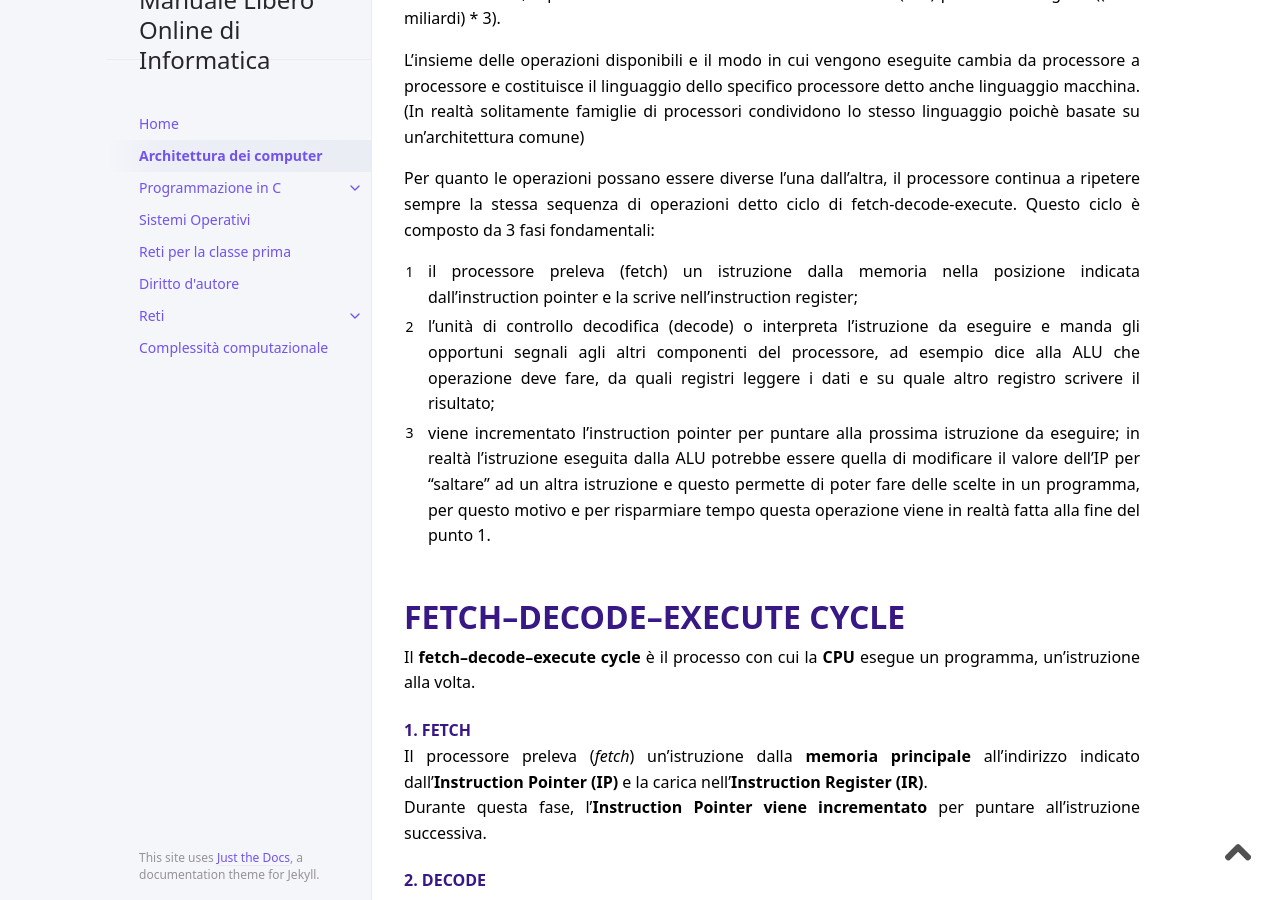
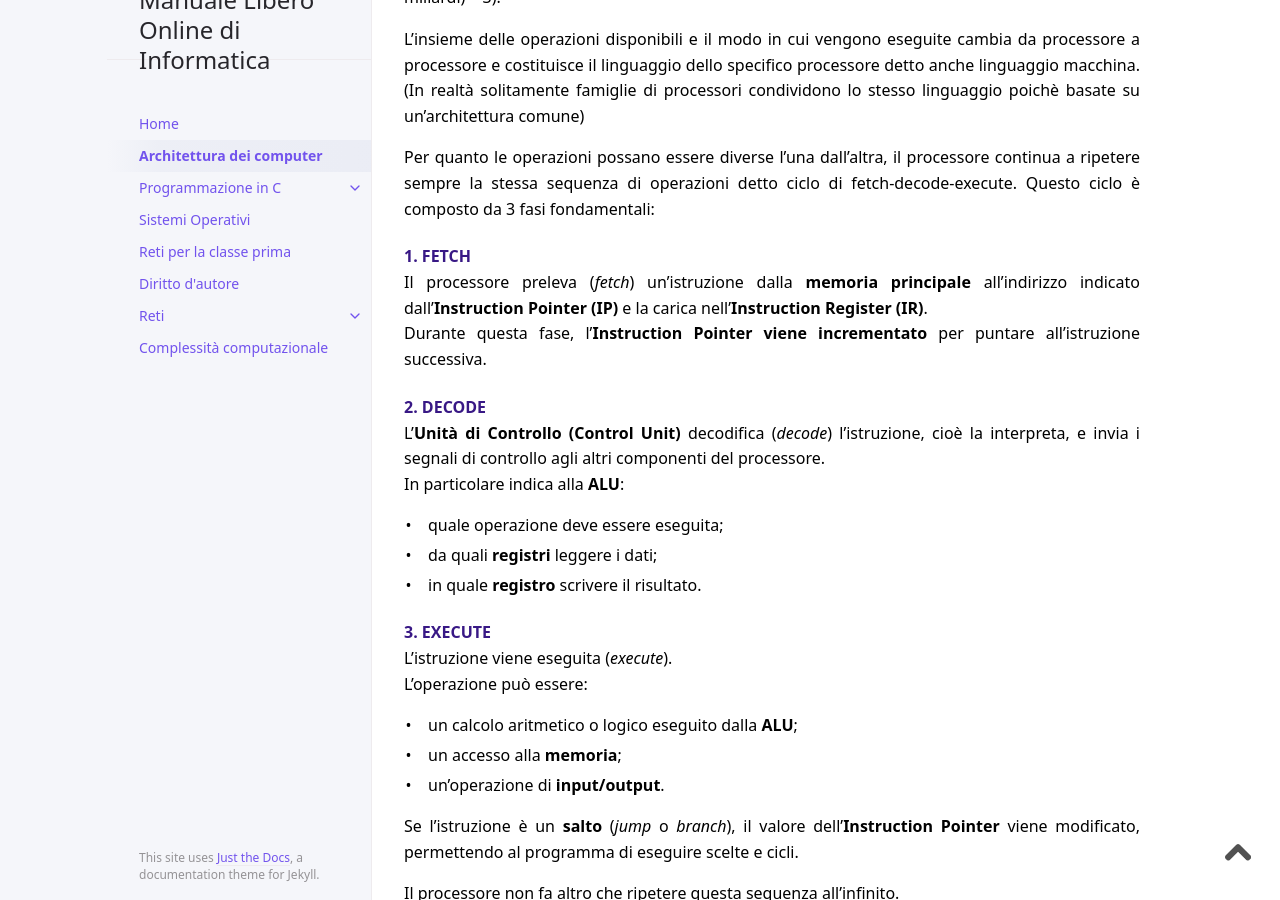
Before and after one commit to 4chi11e/manuale-libero-online-di-informatica, a Jekyll site: the page built from docs/architettura.md, in a window 1280 px wide and 900 px high, scrolled down 4022 px. Built offline with Jekyll 4.4.1, drawn with Linux system fonts in a browser that asks for light colours; some of the changed text lies outside the part shown.

Commit message:
correggo ancora il fetch-decode-execute

```diff
--- a/docs/architettura.md
+++ b/docs/architettura.md
@@ -100,14 +100,6 @@ L'insieme delle operazioni disponibili e il modo in cui vengono eseguite cambia
 
 Per quanto le operazioni possano essere diverse l'una dall'altra, il processore continua a ripetere sempre la stessa sequenza di operazioni detto ciclo di fetch-decode-execute. Questo ciclo è composto da 3 fasi fondamentali:
 
-1. il processore preleva (fetch) un istruzione dalla memoria nella posizione indicata dall'instruction pointer e la scrive nell'instruction register;
-2. l'unità di controllo decodifica (decode) o interpreta l'istruzione da eseguire e manda gli opportuni segnali agli altri componenti del processore, ad esempio dice alla ALU che operazione deve fare, da quali registri leggere i dati e su quale altro registro scrivere il risultato;
-3. viene incrementato l'instruction pointer per puntare alla prossima istruzione da eseguire; in realtà l'istruzione eseguita dalla ALU potrebbe essere quella di modificare il valore dell'IP per "saltare" ad un altra istruzione e questo permette di poter fare delle scelte in un programma, per questo motivo e per risparmiare tempo questa operazione viene in realtà fatta alla fine del punto 1.
-
-## Fetch–Decode–Execute Cycle
-
-Il **fetch–decode–execute cycle** è il processo con cui la **CPU** esegue un programma, un’istruzione alla volta.
-
 ##### 1. Fetch
 Il processore preleva (*fetch*) un’istruzione dalla **memoria principale** all’indirizzo indicato dall’**Instruction Pointer (IP)** e la carica nell’**Instruction Register (IR)**.
 Durante questa fase, l’**Instruction Pointer viene incrementato** per puntare all’istruzione successiva.
```
